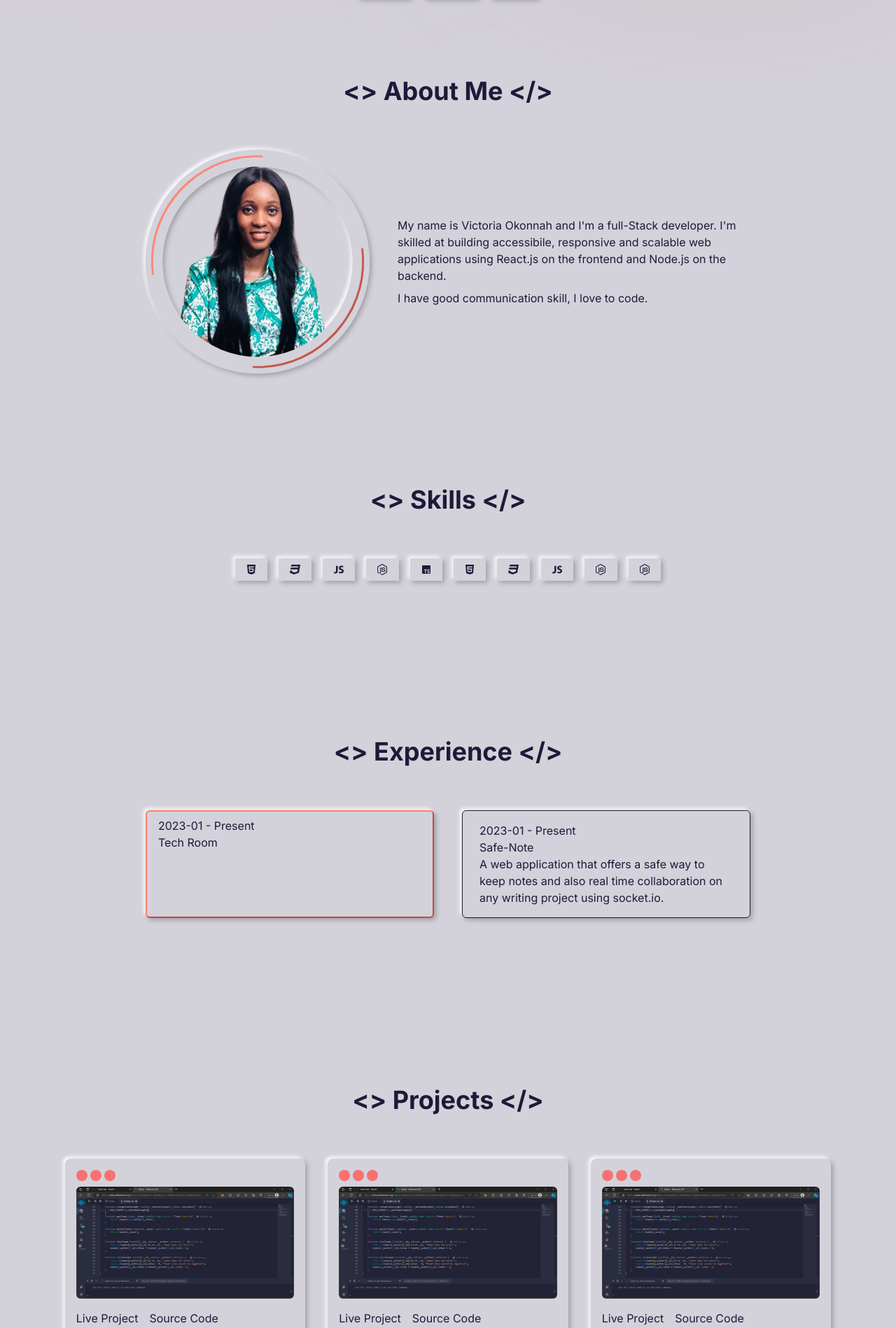
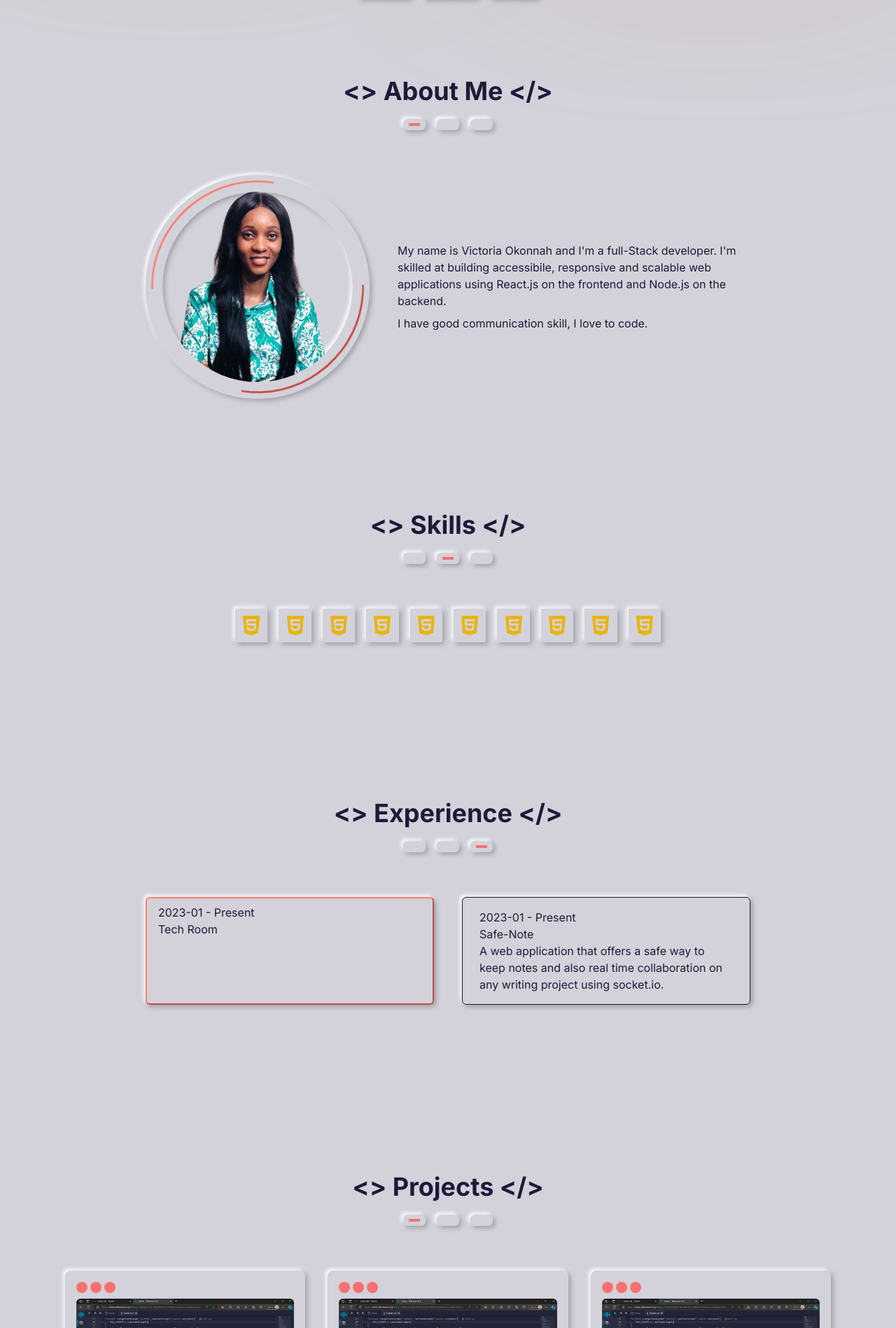
Before and after one commit to Vhickyy/my_portfolio, a Next.js app: page / in a window 1280 px wide. Shown: the part 542-2440 px from the top of the page at 70% size. Built offline with nearby package versions, Linux system fonts and the light colour scheme.

Commit message:
added div under section heading

```diff
--- a/src/components/About.tsx
+++ b/src/components/About.tsx
@@ -14,7 +14,14 @@ const About = () => {
   return (
     <section className="w-full xl:w-[90%] mx-auto">
         <main className='w-[80%] md:w-[90%] lg:w-[80%] xl:w-[75%] mx-auto'>
-            <h1 className='text-center text-2xl md:text-4xl font-bold'>{"<> About Me </>"}</h1>
+            <section className='grid place-items-center gap-5'>
+                <h1 className='text-center text-2xl md:text-4xl font-bold'>{"<> About Me </>"}</h1>
+                <div className='flex gap-4'>
+                    <div className='h-4 w-8 shadow grid place-items-center rounded-md'><div className='w-1/2 h-1 bg-red-400'></div></div>
+                    <div className='h-4 w-8 shadow rounded-md'></div>
+                    <div className='h-4 w-8 shadow rounded-md'></div>
+                </div>
+            </section>
             <section className='pt-[4rem] pb-[10rem] flex flex-col gap-8 lg:gap-10 md:flex-row items-center '>
                 <motion.aside className='relative flex justify-center items-center'
                     initial={{x: "-100px",opacity:0.1}}
--- a/src/components/Contact.tsx
+++ b/src/components/Contact.tsx
@@ -9,7 +9,16 @@ const Contact = () => {
   return (
     <section className="w-full xl:w-[90%] mx-auto">
         <main className='w-[80%] md:w-[90%] lg:w-[80%] xl:w-[95%] mx-auto'>
-        <h1 className='text-center text-2xl md:text-4xl font-bold'>{"<> Contact Me </>"}</h1>
+        {/* <h1 className='text-center text-2xl md:text-4xl font-bold'>{"<> Contact Me </>"}</h1> */}
+            <section className='grid place-items-center gap-5'>
+                <h1 className='text-center text-2xl md:text-4xl font-bold'>{"<> Contact Me </>"}</h1>
+                <div className='flex gap-4'>
+
+                    <div className='h-4 w-8 shadow rounded-md'></div>
+                    <div className='h-4 w-8 shadow grid place-items-center rounded-md'><div className='w-1/2 h-1 bg-red-400'></div></div>
+                    <div className='h-4 w-8 shadow rounded-md'></div>
+                </div>
+            </section>
         <div className='pt-[4rem] pb-[10rem]'>
             <div >
                 <p>Are you in need of a developer?</p>
@@ -23,7 +32,7 @@ const Contact = () => {
                 <FaGithub className="w-6 h-6"/>
                 <FaLinkedin className="w-6 h-6"/>
             </div> */}
-            <section className='grid gap-8 sm:grid-cols-2 md:grid-cols-3 lg:grid-cols-4'>
+            <section className='grid gap-8 sm:grid-cols-2 lg:grid-cols-3 xl:grid-cols-4'>
                 <div className='bg-bgColor shadow p-8 grid place-items-center gap-3 rounded-md'>
                     <FaGithub className="w-10 h-10" style={{color: `${colors[color].color}`}}/>
                     <h3 className='text-2xl font-bold text-[${colors[color].color}]' style={{color: `${colors[color].color}`}} >Github</h3>
--- a/src/components/Experience.tsx
+++ b/src/components/Experience.tsx
@@ -10,7 +10,16 @@ const Experience = () => {
     <section className="w-full xl:w-[90%] mx-auto">
         <main className='py-[4rem] w-[80%] sm:w-[90%] lg:w-[80%] xl:w-[75%] mx-auto'>
             <div>
-                <h1 className='text-center text-2xl md:text-4xl font-bold'>{"<> Experience </>"}</h1>
+                {/* <h1 className='text-center text-2xl md:text-4xl font-bold'>{"<> Experience </>"}</h1> */}
+                <section className='grid place-items-center gap-5'>
+                    <h1 className='text-center text-2xl md:text-4xl font-bold'>{"<> Experience </>"}</h1>
+                    <div className='flex gap-4'>
+
+                        <div className='h-4 w-8 shadow rounded-md'></div>
+                        <div className='h-4 w-8 shadow rounded-md'></div>
+                        <div className='h-4 w-8 shadow grid place-items-center rounded-md'><div className='w-1/2 h-1 bg-red-400'></div></div>
+                    </div>
+                </section>
                 <div className='grid gap-6 lg:gap-10 pt-[4rem] pb-[10rem] sm:grid-cols-2'>
                     <div className='shadow px-4 py-2 rounded-md' style={borderStyle}>
                         <p>2023-01 - Present</p>
--- a/src/components/Project.tsx
+++ b/src/components/Project.tsx
@@ -10,7 +10,15 @@ const Project = () => {
   return (
     <section className="w-full xl:w-[90%] mx-auto">
         <main className='pt-[1rem] pb-[2rem] w-[80%] sm:w-[90%] lg:w-[80%] xl:w-[95%] mx-auto'>
-        <h1 className='text-center text-2xl md:text-4xl font-bold'>{"<> Projects </>"}</h1>
+        {/* <h1 className='text-center text-2xl md:text-4xl font-bold'>{"<> Projects </>"}</h1> */}
+            <section className='grid place-items-center gap-5'>
+                <h1 className='text-center text-2xl md:text-4xl font-bold'>{"<> Projects </>"}</h1>
+                <div className='flex gap-4'>
+                    <div className='h-4 w-8 shadow grid place-items-center rounded-md'><div className='w-1/2 h-1 bg-red-400'></div></div>
+                    <div className='h-4 w-8 shadow rounded-md'></div>
+                    <div className='h-4 w-8 shadow rounded-md'></div>
+                </div>
+            </section>
             <div className='grid gap-6 lg:gap-8 pt-[4rem] pb-[10rem] sm:grid-cols-2 xl:grid-cols-3' >
                 {[1,2,3].map((work,index)=>{
                     return(
--- a/src/components/Skills.tsx
+++ b/src/components/Skills.tsx
@@ -1,15 +1,25 @@
 import React from 'react'
 import {skills} from "@/data/data"
+import { FaHtml5 } from 'react-icons/fa'
 const Skills = () => {
   return (
     <section className="w-full xl:w-[90%] mx-auto grid place-items-center">
         <main className='w-[80%] md:w-[90%] lg:w-[80%] xl:w-[75%] mx-auto'>
-        <h1 className='text-center text-2xl md:text-4xl font-bold'>{"<> Skills </>"}</h1>
+        {/* <h1 className='text-center text-2xl md:text-4xl font-bold'>{"<> Skills </>"}</h1> */}
+            <section className='grid place-items-center gap-5'>
+                <h1 className='text-center text-2xl md:text-4xl font-bold'>{"<> Skills </>"}</h1>
+                <div className='flex gap-4'>
+
+                    <div className='h-4 w-8 shadow rounded-md'></div>
+                    <div className='h-4 w-8 shadow grid place-items-center rounded-md'><div className='w-1/2 h-1 bg-red-400'></div></div>
+                    <div className='h-4 w-8 shadow rounded-md'></div>
+                </div>
+            </section>
             <div className='flex flex-wrap justify-center items-center gap-4 pt-[4rem] pb-[10rem]'>
                 {skills.map((skill,index)=>{
                     return (
                         <button className='shadow py-2 min-w-[2.9rem] grid place-items-center' key={index}>
-                            {skill.icon}
+                            <FaHtml5 className="text-yellow-500 h-[2rem] w-[2rem]"/>
                         </button>
                     )
                 })}
```
